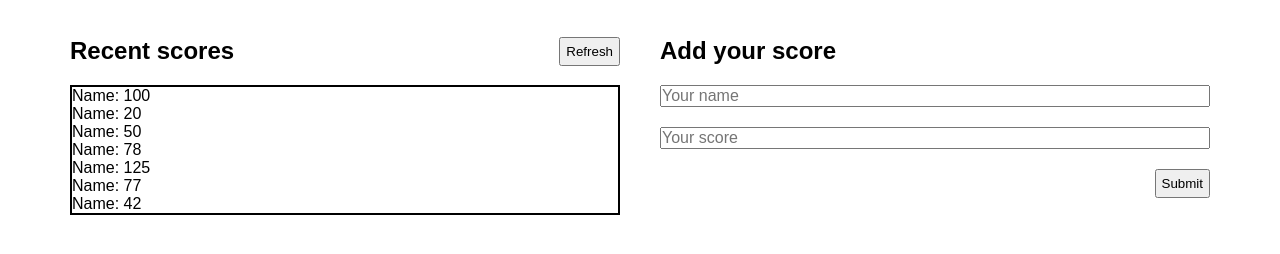
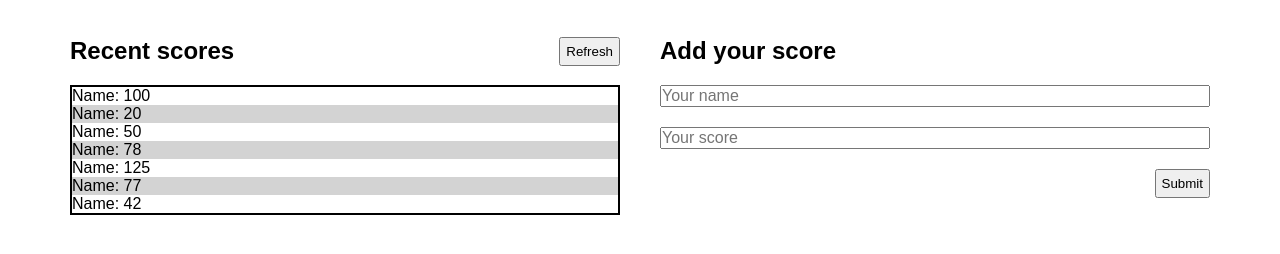
Before and after one commit to rbanos-mv/leaderboard, a website built with webpack: page src/index.html in a window 1280 px wide. Shown: the part 50-304 px from the top of the page. Built offline with nearby package versions, Linux system fonts and the light colour scheme.

Commit message:
Add li style

```diff
--- a/src/index.css
+++ b/src/index.css
@@ -39,6 +39,10 @@ li {
   list-style-type: none;
 }
 
+li:nth-child(even) {
+  background-color: lightgrey;
+}
+
 .flex-column {
   display: flex;
   flex-direction: column;
```
